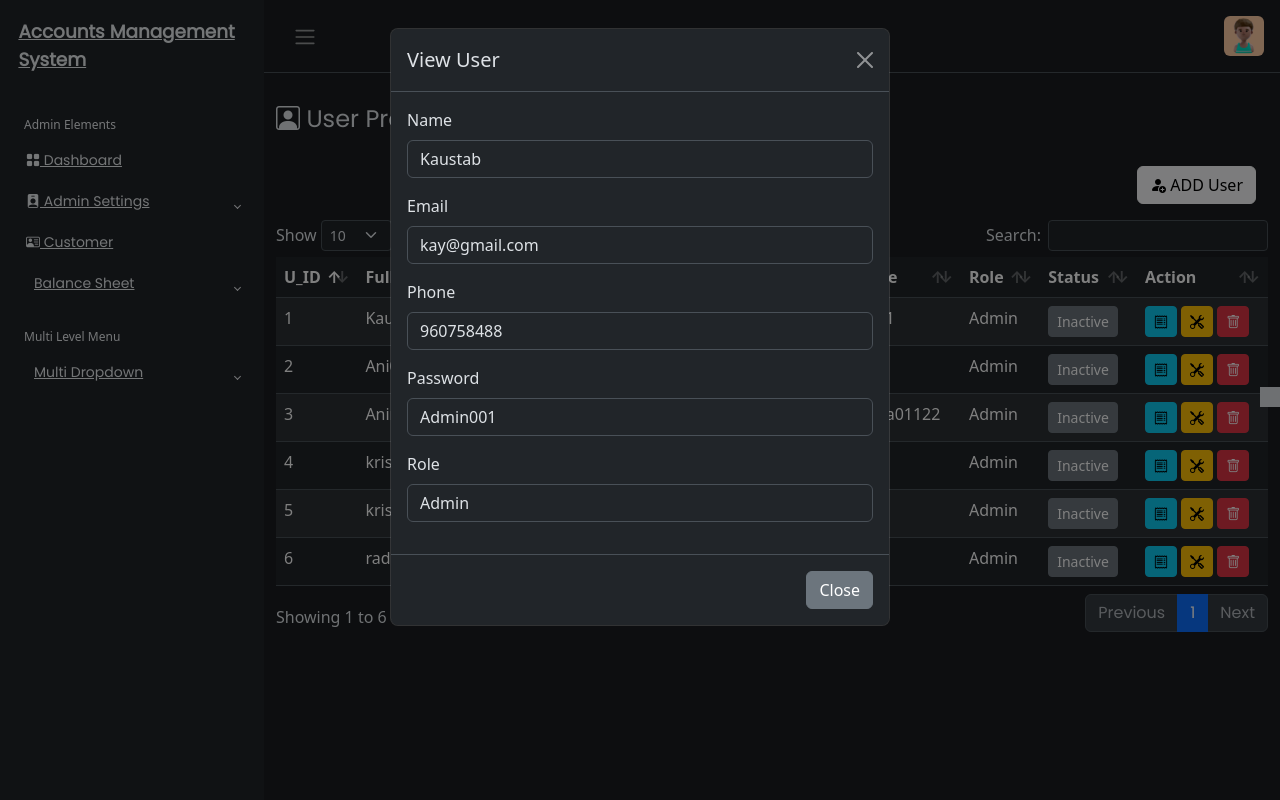
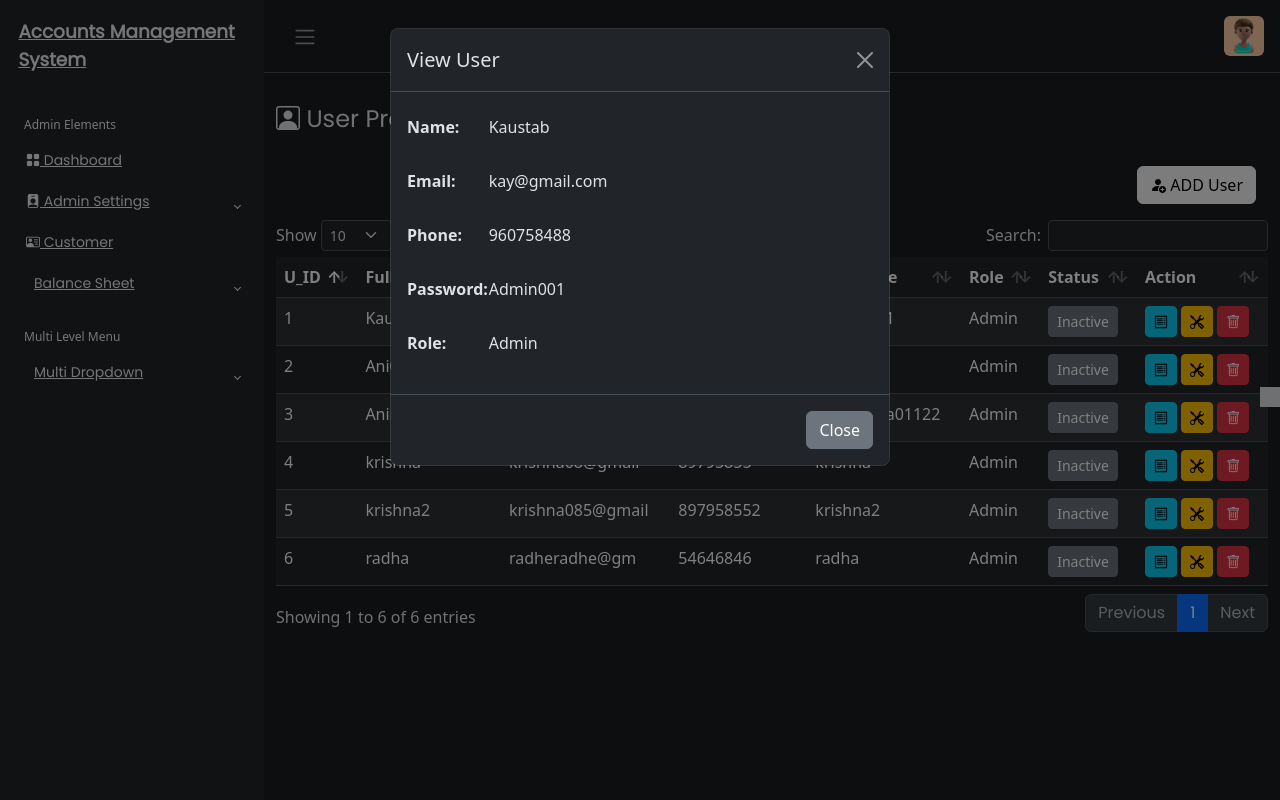
Before and after one commit to Adam0019/AMS, a PHP site: page /User/user.php in a window 1280 px wide, after a click that opens the changed part. Run offline with PHP 8.4, Linux system fonts and the light colour scheme; a user stored in the database is signed in; data comes from the database, SQL or seed files in the repository; some libraries are stand-ins or nearby versions.

Commit message:
view modal update

```diff
--- a/User/user.php
+++ b/User/user.php
@@ -161,25 +161,35 @@ if(isset($_SESSION['userAuth'])&& $_SESSION['userAuth']!=""){
             </div>
             <div class="modal-body">
                     <input type="hidden" id="view_u_id" name="u_id">
-                    <div class="mb-3">
-                        <label for="u_name" class="form-label">Name</label>
-                        <input type="text" class="form-control" id="view_u_name" name="u_name" readonly>
+                    <div class="mb-3 row">
+                        <label for="u_name" class="col-sm-2 col-form-label fw-bold">Name:</label>
+                        <div class="col-sm-5">
+                       <p class="form-control-plaintext" id="view_u_name" name="u_name"></p>
+                        </div>
                     </div>
-                    <div class="mb-3">
-                        <label for="u_email" class="form-label">Email</label>
-                        <input type="email" class="form-control" id="view_u_email" name="u_email" readonly>
+                    <div class="mb-3 row">
+                <label for="u_email" class="col-sm-2 col-form-label fw-bold">Email:</label>
+                 <div class="col-sm-5">
+                   <p class="form-control-plaintext" id="view_u_email" name="u_email"></p>
+                        </div>
                     </div>
-                    <div class="mb-3">
-                        <label for="u_phone" class="form-label">Phone</label>
-                        <input type="text" class="form-control" id="view_u_phone" name="u_phone" readonly>
+                    <div class="mb-3 row">
+                <label for="u_phone" class="col-sm-2 col-form-label fw-bold">Phone:</label>
+                 <div class="col-sm-5">
+                    <p class="form-control-plaintext" id="view_u_phone" name="u_phone"></p>
+                        </div>
                     </div>
-                    <div class="mb-3">
-                        <label for="password" class="form-label">Password</label>
-                        <input type="text" class="form-control" id="view_password" name="password" readonly>
+                    <div class="mb-3 row">
+            <label for="password" class="col-sm-2 col-form-label fw-bold">Password:</label>
+                        <div class="col-sm-5">
+                   <p class="form-control-plaintext" id="view_password" name="password"></p>
+                        </div>
                     </div>
-                    <div class="mb-3">
-                        <label for="role" class="form-label">Role</label>
-                        <input type="text" class="form-control" id="view_role" name="role"readonly>
+                    <div class="mb-3 row">
+                    <label for="role" class="col-sm-2 col-form-label fw-bold">Role:</label>
+                        <div class="col-sm-5">
+                       <p class="form-control-plaintext" id="view_role" name="role"></p>
+                        </div>
                     </div>
                     </div>
                     <div class="modal-footer">
@@ -300,19 +310,19 @@ include('../includes/footer.php');?>
             document.getElementById('view_u_id').value=button.getAttribute('data-id');
 
             const u_name = button.getAttribute('data-name');
-            document.getElementById('view_u_name').value= u_name;
+            document.getElementById('view_u_name').textContent= u_name;
 
             const u_email = button.getAttribute('data-email');
-            document.getElementById('view_u_email').value= u_email;
+            document.getElementById('view_u_email').textContent= u_email;
 
             const u_phone = button.getAttribute('data-phone');
-            document.getElementById('view_u_phone').value= u_phone;
+            document.getElementById('view_u_phone').textContent= u_phone;
 
             const password = button.getAttribute('data-password');
-            document.getElementById('view_password').value= password;
+            document.getElementById('view_password').textContent= password;
 
             const role = button.getAttribute('data-role');
-            document.getElementById('view_role').value= role;
+            document.getElementById('view_role').textContent= role;
 
         });
 
```
Also changed, not shown: Customer/customer.php (+24 -16 lines).
